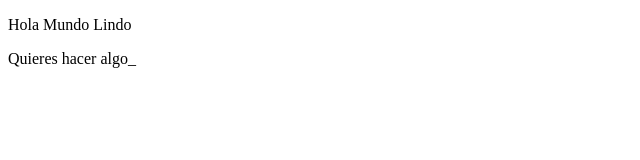
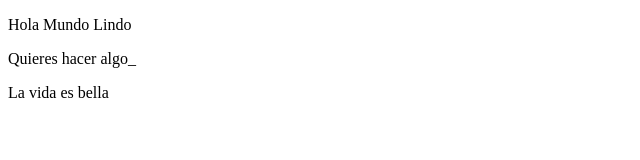
Before and after one commit to danimunoz91/cursoPrework, a plain HTML site: page index.html in a window 1280 px wide. Shown: the whole page, without its empty margins (0-640 px from the left). Drawn offline with Linux system fonts and the light colour scheme.

Commit message:
La vida es bella

```diff
--- a/index.html
+++ b/index.html
@@ -9,5 +9,6 @@
 <body>
     <p>Hola Mundo Lindo</p>
     <p>Quieres hacer algo_</p>
+    <p>La vida es bella</p>
 </body>
 </html>
```
